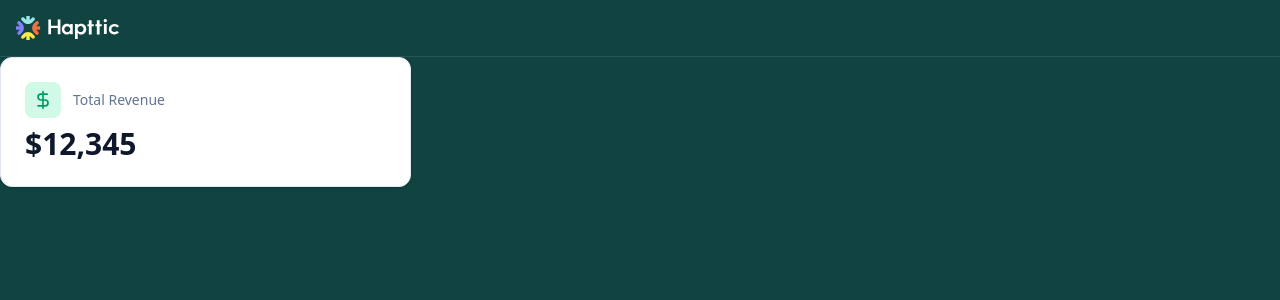
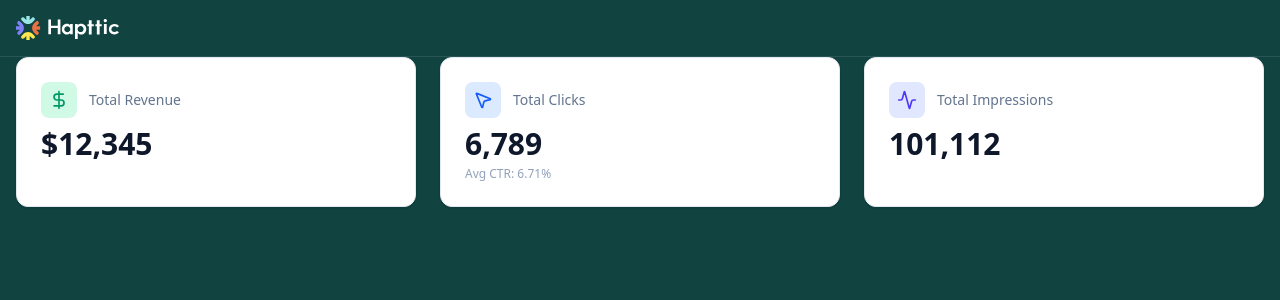
Before and after one commit to hapttic/front-test-assigment-2025-public, a React (Vite) app: page / in a window 1280 px wide. Shown: the top 300 px of the page. Built offline with nearby package versions, Linux system fonts and the light colour scheme.

Commit message:
feat: Add KPIStats component and number formatters
Introduces a reusable KPIStats component to display total revenue, clicks, and impressions with icons and formatted values. Adds utility functions for currency and number formatting, and updates App.tsx to use KPIStats instead of hardcoded Card.

```diff
--- a/src/App.tsx
+++ b/src/App.tsx
@@ -1,6 +1,5 @@
 import Header from "./components/Header"
-import { Card } from "./components/ui/Card"
-import { DollarSign } from "lucide-react"
+import KPIStats from "./components/stats/KPIStats"
 
 function App() {
 
@@ -8,14 +7,7 @@ function App() {
   return (
     <div className="bg-[#114341] w-full min-h-screen">
       <Header />
-      <div className="grid grid-cols-1 md:grid-cols-3 gap-6 mb-8">
-        <Card
-          label="Total Revenue"
-          value="$12,345"
-          icon={<DollarSign size={20} />}
-          iconWrapperClass="bg-emerald-100 text-emerald-600"
-        />
-      </div>
+      <KPIStats totalRevenue={12345} totalClicks={6789} totalImpressions={101112} />
     </div>
   )
 }
--- /dev/null
+++ b/src/components/stats/KPIStats.tsx
@@ -0,0 +1,50 @@
+import React from 'react';
+import { DollarSign, MousePointer2, Activity } from 'lucide-react';
+import { Card } from '../ui/Card';
+import { formatCurrency, formatNumber } from '../../utils/formatters';
+
+interface KPIStatsProps {
+  totalRevenue: number;
+  totalClicks: number;
+  totalImpressions: number;
+}
+
+const KPIStats: React.FC<KPIStatsProps> = ({ totalRevenue, totalClicks, totalImpressions }) => {
+
+  const ctr = totalImpressions > 0 ? ((totalClicks / totalImpressions) * 100).toFixed(2) : '0.00';
+
+  const statsData = [
+    {
+      label: 'Total Revenue',
+      value: formatCurrency(totalRevenue),
+      icon: <DollarSign size={20} />,
+      iconWrapperClass: 'bg-emerald-100 text-emerald-600',
+    },
+    {
+      label: 'Total Clicks',
+      value: formatNumber(totalClicks),
+      icon: <MousePointer2 size={20} />,
+      iconWrapperClass: 'bg-blue-100 text-blue-600',
+      extraInfo: <div className="text-xs text-slate-400 mt-1">Avg CTR: {ctr}%</div>,
+    },
+    {
+      label: 'Total Impressions',
+      value: formatNumber(totalImpressions),
+      icon: <Activity size={20} />,
+      iconWrapperClass: 'bg-indigo-100 text-indigo-600',
+    },
+  ];
+
+  return (
+    <div className="max-w-7xl mx-auto px-4 grid grid-cols-1 md:grid-cols-3 gap-6 mb-8">
+      {statsData.map((stat, index) => (
+        <Card
+          key={index}
+          {...stat}
+        />
+      ))}
+    </div>
+  );
+};
+
+export default KPIStats;
--- /dev/null
+++ b/src/utils/formatters.ts
@@ -0,0 +1,12 @@
+export const formatCurrency = (value: number): string => {
+  return new Intl.NumberFormat('en-US', {
+    style: 'currency',
+    currency: 'USD',
+    minimumFractionDigits: 0,
+    maximumFractionDigits: 2,
+  }).format(value);
+};
+
+export const formatNumber = (value: number): string => {
+  return new Intl.NumberFormat('en-US').format(value);
+};
```
